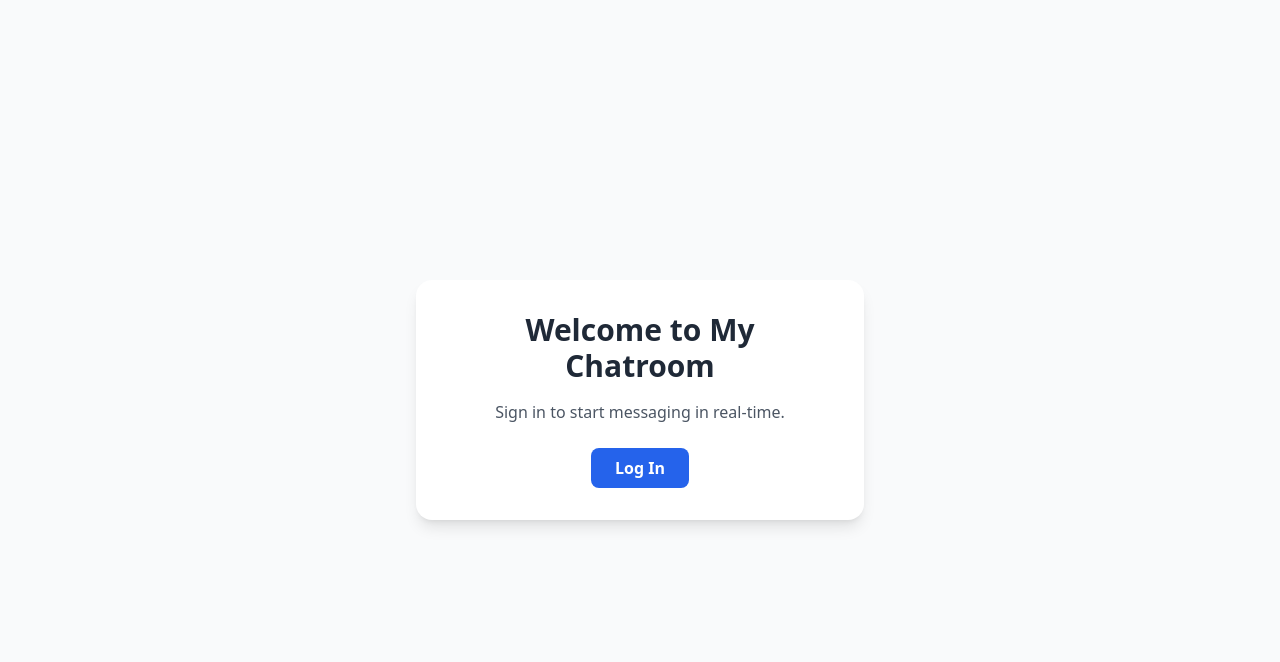
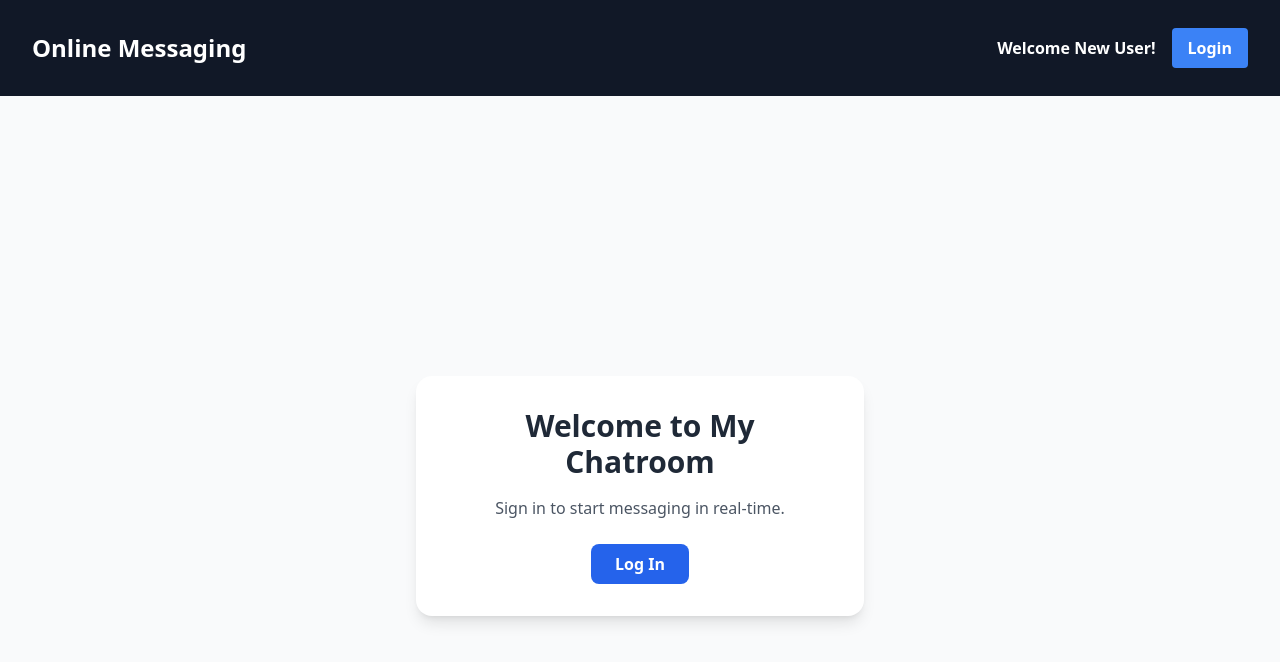
Before and after one commit to PJudge02/onlinemessaging, a Next.js app: page / in a window 1280 px wide. Shown: the top 662 px of the page. Built offline with nearby package versions, Linux system fonts and the light colour scheme; no server answers.

Commit message:
Added navbar to landing page and added shadows to message boxes

```diff
--- a/src/components/MessageBox.tsx
+++ b/src/components/MessageBox.tsx
@@ -20,7 +20,7 @@ const MessageBox = ({ text, messageKey, time, clientSentMsg, name}: Props) => {
                         onMouseLeave={() => { setHovered(false) }}>
                         <div
                             key={messageKey}
-                            className={`bg-blue-500 p-2 flex items-center justify-between rounded-md max-w-xs md:max-w-md mb-3 ${hovered ? '' : 'mr-5'}`}>
+                            className={`bg-blue-500 p-2 flex items-center shadow-md justify-between rounded-md max-w-xs md:max-w-md mb-3 ${hovered ? '' : 'mr-5'}`}>
                             <div className="text-white whitespace-normal break-all">{text}</div>
                         </div>
                         {hovered ? (<div className='mb-3 ml-1'>{time}</div>) : <></>}
@@ -36,7 +36,7 @@ const MessageBox = ({ text, messageKey, time, clientSentMsg, name}: Props) => {
                         onMouseLeave={() => { setHovered(false) }}>
                         <div
                             key={messageKey}
-                            className={`bg-gray-300 p-2 flex items-center justify-between mr-auto rounded-md max-w-xs md:max-w-md mb-3 ml-5`}>
+                            className={`bg-gray-300 p-2 flex items-center shadow-md justify-between mr-auto rounded-md max-w-xs md:max-w-md mb-3 ml-5`}>
                             <div className={`text-black whitespace-normal break-all`}>{text}</div>
                         </div>
                         {hovered ? (<div className='mb-3 ml-1'>{time}</div>) : <></>}
--- a/src/components/Navbar.tsx
+++ b/src/components/Navbar.tsx
@@ -16,9 +16,15 @@ const NavBar = ({ username }: NavBarProps) => {
             </Link>
             <div className='font-semibold flex items-center'>
                 <div className="hidden sm:block">Welcome {username}!</div>
-                <button className="ml-4 py-2 px-4 rounded bg-blue-500 hover:bg-blue-600" onClick={() => router.push('/api/auth/logout')}>
-                    Logout
-                </button>
+                <>
+                    {username == "New User" ?
+                        <button className="ml-4 py-2 px-4 rounded bg-blue-500 hover:bg-blue-600">
+                            <Link href="/api/auth/login">Login</Link>
+                        </button> : <button className="ml-4 py-2 px-4 rounded bg-blue-500 hover:bg-blue-600" onClick={() => router.push('/api/auth/logout')}>
+                            Logout </button>
+                    }
+                </>
+
             </div>
         </nav >
     )
--- a/src/pages/index.tsx
+++ b/src/pages/index.tsx
@@ -1,5 +1,6 @@
 import { useUser } from '@auth0/nextjs-auth0/client'
 import Link from 'next/link'
+import NavBar from '@/components/Navbar'
 import { useRouter } from 'next/router'
 
 export default function Home() {
@@ -31,6 +32,7 @@ export default function Home() {
   } else {
     return (
       <>
+       <NavBar username={"New User"} />
         <div className="min-h-screen flex items-center justify-center bg-gray-50 px-4">
           <div className="max-w-md w-full bg-white shadow-lg rounded-2xl p-8 text-center">
             <h1 className="text-3xl font-bold text-gray-800 mb-4">Welcome to My Chatroom</h1>
```
Also changed, not shown: src/pages/Messaging.tsx (+0 -12 lines). Lines whose indentation alone changed are shown as unchanged.
